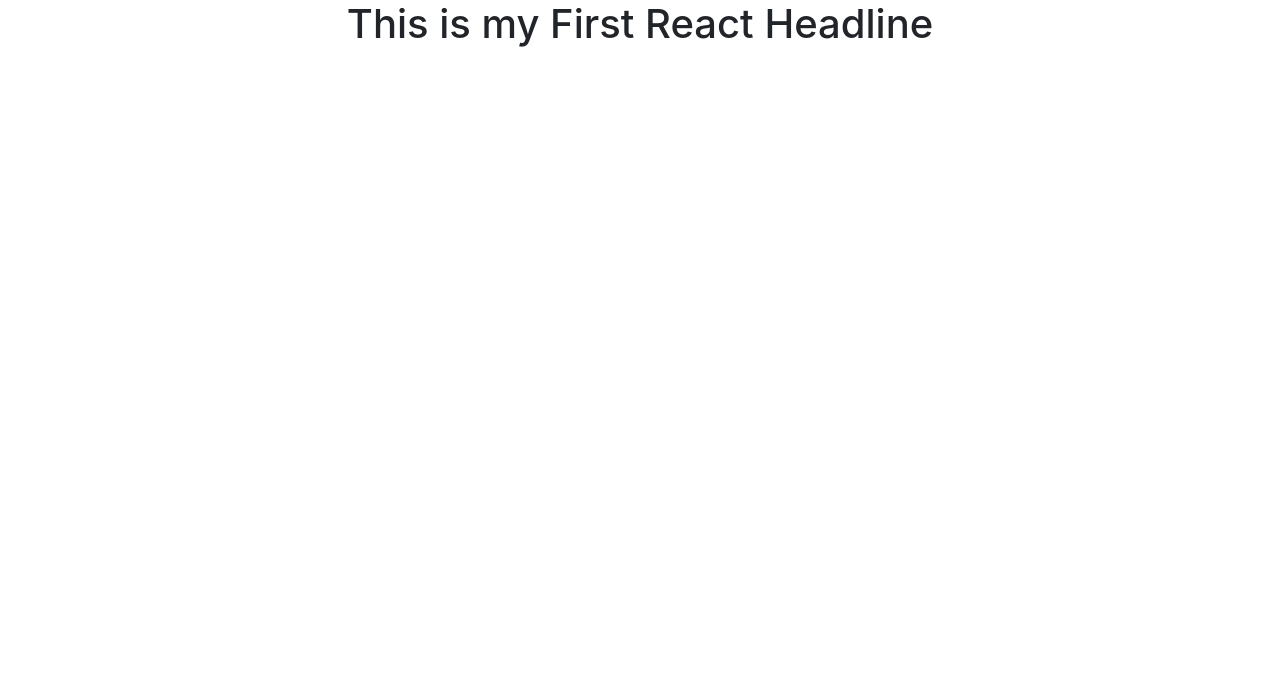
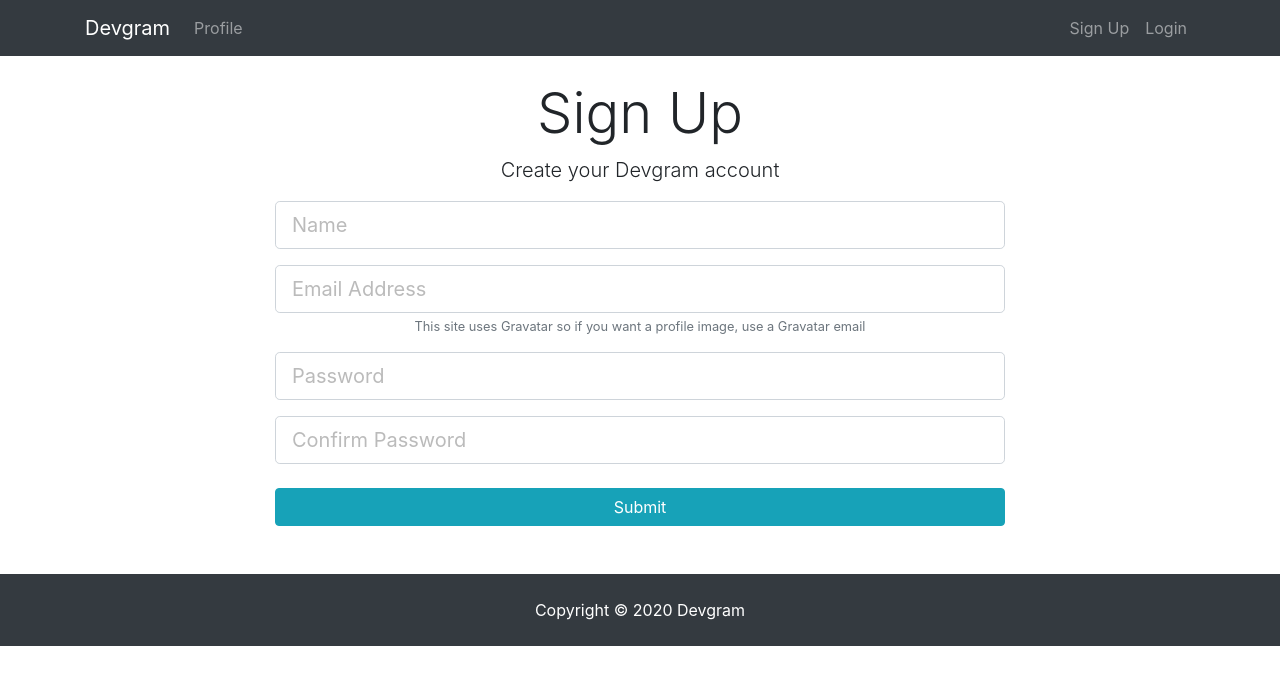
Before and after one commit to archna-dev/DevConnectors, a React (Create React App) app in the folder client/: page /register in a window 1280 px wide. Shown: the top 684 px of the page. Built offline with nearby package versions, Linux system fonts and the light colour scheme.

Commit message:
Client side routes set up

```diff
--- a/client/package.json
+++ b/client/package.json
@@ -8,6 +8,7 @@
     "@testing-library/user-event": "^7.2.1",
     "react": "^16.13.1",
     "react-dom": "^16.13.1",
+    "react-router-dom": "^5.2.0",
     "react-scripts": "3.4.1"
   },
   "scripts": {
--- a/client/public/index.html
+++ b/client/public/index.html
@@ -24,7 +24,7 @@
       work correctly both with client-side routing and a non-root public URL.
       Learn how to configure a non-root public URL by running `npm run build`.
     -->
-    <title>React App</title>
+    <title>Developers Social Connector</title>
     <link rel="stylesheet" href="https://stackpath.bootstrapcdn.com/bootstrap/4.5.0/css/bootstrap.min.css"
       integrity="sha384-9aIt2nRpC12Uk9gS9baDl411NQApFmC26EwAOH8WgZl5MYYxFfc+NcPb1dKGj7Sk" crossorigin="anonymous">
 
--- a/client/src/App.js
+++ b/client/src/App.js
@@ -1,13 +1,25 @@
-import React, { Component }  from 'react';
-import './App.css';
+import React, { Component } from "react";
+import { BrowserRouter as Router, Route } from "react-router-dom";
+import Navbar from "./components/layout/Navbar";
+import Footer from "./components/layout/Footer";
+import Landing from "./components/layout/Landing";
+import Register from "./components/auth/Register";
+import Login from "./components/auth/Login";
+import "./App.css";
 
 class App extends Component {
-  render(){
+  render() {
     return (
-      <div className="App">
-        <h1>This is my First React Headline</h1>
-      </div>
-    )
+      <Router>
+        <div className="App">
+          <Navbar />
+          <Route exact path="/" component={Landing} />
+          <Route exact path="/register" component={Register} />
+          <Route exact path="/login" component={Login} />
+          <Footer />
+        </div>
+      </Router>
+    );
   }
 }
 // if we do not use export then it will not be able to use in other components
--- /dev/null
+++ b/client/src/components/auth/Login.js
@@ -0,0 +1,41 @@
+import React, { Component } from 'react'
+
+class Login extends Component {
+  render() {
+    return (
+      <div className="login">
+        <div className="container">
+          <div className="row">
+            <div className="col-md-8 m-auto">
+              <h1 className="display-4 text-center">Log In</h1>
+              <p className="lead text-center">
+                Sign in to your Devgram account
+              </p>
+              <form action="dashboard.html">
+                <div className="form-group">
+                  <input
+                    type="email"
+                    className="form-control form-control-lg"
+                    placeholder="Email Address"
+                    name="email"
+                  />
+                </div>
+                <div className="form-group">
+                  <input
+                    type="password"
+                    className="form-control form-control-lg"
+                    placeholder="Password"
+                    name="password"
+                  />
+                </div>
+                <input type="submit" className="btn btn-info btn-block mt-4" />
+              </form>
+            </div>
+          </div>
+        </div>
+      </div>
+    );
+  }
+}
+
+export default Login;
--- /dev/null
+++ b/client/src/components/auth/Register.js
@@ -0,0 +1,77 @@
+import React, { Component } from 'react'
+
+class Register extends Component {
+  constructor() {
+    //Following will be saved in local state and not storng in database
+    super();
+    this.state = {
+    name: '',
+    email: '',
+    password: '',
+    password2: '',
+    errors: {}
+    }
+  }
+
+  render() {
+    return (
+
+        <div className="register">
+          <div className="container">
+            <div className="row">
+              <div className="col-md-8 m-auto">
+                <h1 className="display-4 text-center">Sign Up</h1>
+                <p className="lead text-center">Create your Devgram account</p>
+                <form action="create-profile.html">
+                  <div className="form-group">
+                    <input
+                      type="text"
+                      className="form-control form-control-lg"
+                      placeholder="Name"
+                      name="name"
+                      value={this.state.name}
+                      onChange={this.onChange}
+                      required
+                    />
+                  </div>
+                  <div className="form-group">
+                    <input
+                      type="email"
+                      className="form-control form-control-lg"
+                      placeholder="Email Address"
+                      name="email"
+
+                    />
+                    <small className="form-text text-muted">
+                      This site uses Gravatar so if you want a profile image,
+                      use a Gravatar email
+                    </small>
+                  </div>
+                  <div className="form-group">
+                    <input
+                      type="password"
+                      className="form-control form-control-lg"
+                      placeholder="Password"
+                      name="password"
+                    />
+                  </div>
+                  <div className="form-group">
+                    <input
+                      type="password"
+                      className="form-control form-control-lg"
+                      placeholder="Confirm Password"
+                      name="password2"
+                    />
+                  </div>
+                  <input type="submit" className="btn btn-info btn-block mt-4" />
+                </form>
+              </div>
+            </div>
+          </div>
+        </div>
+
+    );
+  }
+}
+
+export default  Register;
--- /dev/null
+++ b/client/src/components/layout/Footer.js
@@ -0,0 +1,12 @@
+import React from 'react'
+
+function Footer() {
+  return (
+    <footer className="bg-dark text-white mt-5 p-4 text-center">
+      Copyright &copy; {new Date().getFullYear()} Devgram
+    </footer>
+
+  )
+}
+
+export default Footer;
--- /dev/null
+++ b/client/src/components/layout/Landing.js
@@ -0,0 +1,30 @@
+import React, { Component } from 'react';
+import {Link} from 'react-router-dom';
+import {BrowserRouter as Router, Route} from 'react-router-dom';
+
+class Landing extends Component {
+  render() {
+    return (
+      <div className="landing">
+        <div className="dark-overlay landing-inner text-light">
+          <div className="container">
+            <div className="row">
+              <div className="col-md-12 text-center">
+                <h1 className="display-3 mb-4">Devgram
+            </h1>
+                <p className="lead"> Create a developer profile/portfolio, share posts and get help from other developers</p>
+                <hr />
+                <Link to="/register" className="btn btn-lg btn-info mr-2">Sign Up</Link>
+                <Link to="/login" className="btn btn-lg btn-light">Login</Link>
+              </div>
+            </div>
+          </div>
+        </div>
+      </div>
+
+
+    )
+  }
+}
+
+export default Landing;
--- /dev/null
+++ b/client/src/components/layout/Navbar.js
@@ -0,0 +1,40 @@
+import React, { Component } from 'react';
+import {Link} from 'react-router-dom';
+
+class Navbar extends Component {
+  render() {
+    return (
+
+       <nav className="navbar navbar-expand-sm navbar-dark bg-dark mb-4">
+        <div className="container">
+          <Link className="navbar-brand" to="/">Devgram</Link>
+           <button className="navbar-toggler" type="button" data-toggle="collapse"    data-target="#mobile-nav">
+           <span className="navbar-toggler-icon"></span>
+           </button>
+
+        <div className="collapse navbar-collapse" id="mobile-nav">
+          <ul className="navbar-nav mr-auto">
+            <li className="nav-item">
+              <a className="nav-link" href="profiles.html"> Profile
+              </a>
+            </li>
+          </ul>
+
+        <ul className="navbar-nav ml-auto">
+          <li className="nav-item">
+            <Link className="nav-link" to="/register">Sign Up</Link>
+          </li>
+          <li className="nav-item">
+            <Link className="nav-link" to="/login">Login</Link>
+          </li>
+        </ul>
+      </div>
+    </div>
+  </nav>
+
+
+    )
+  }
+}
+
+export default Navbar;
```
